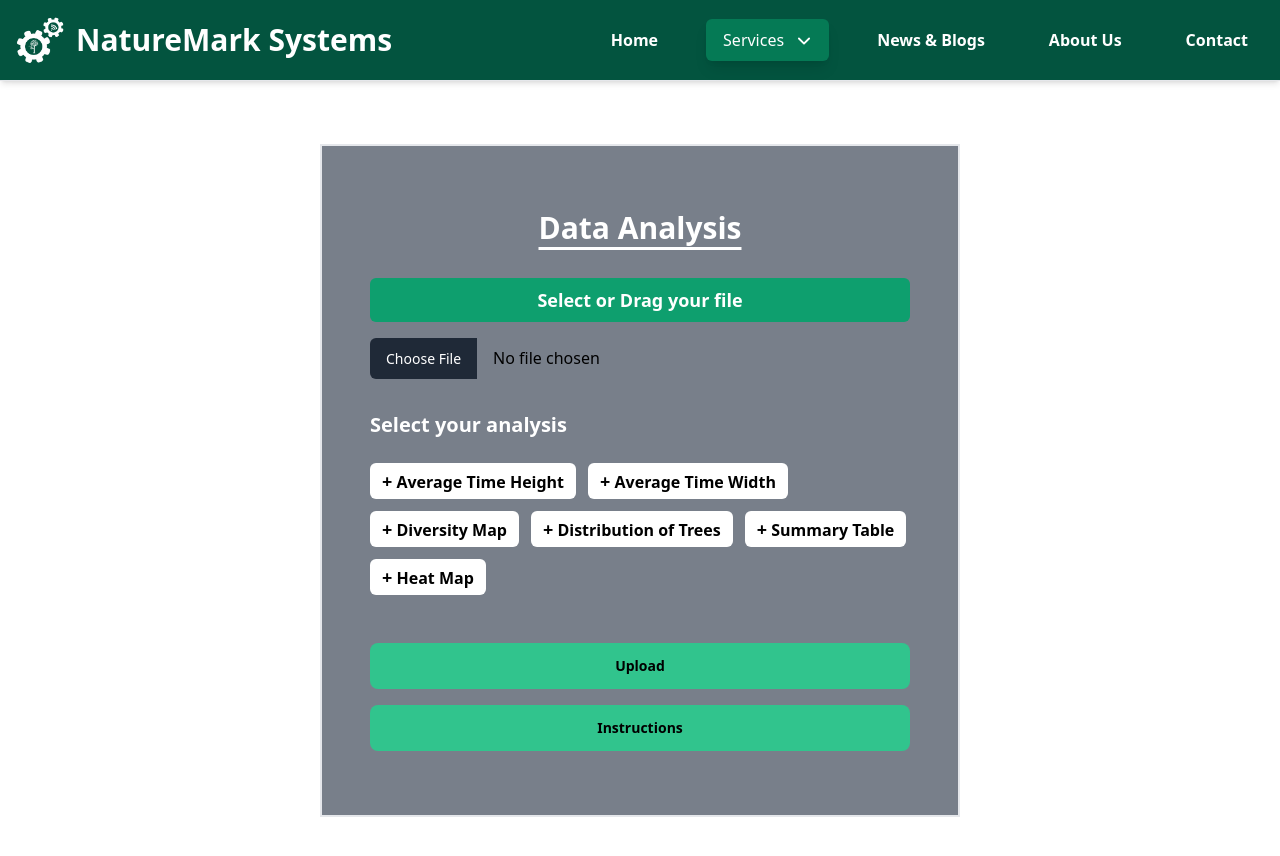
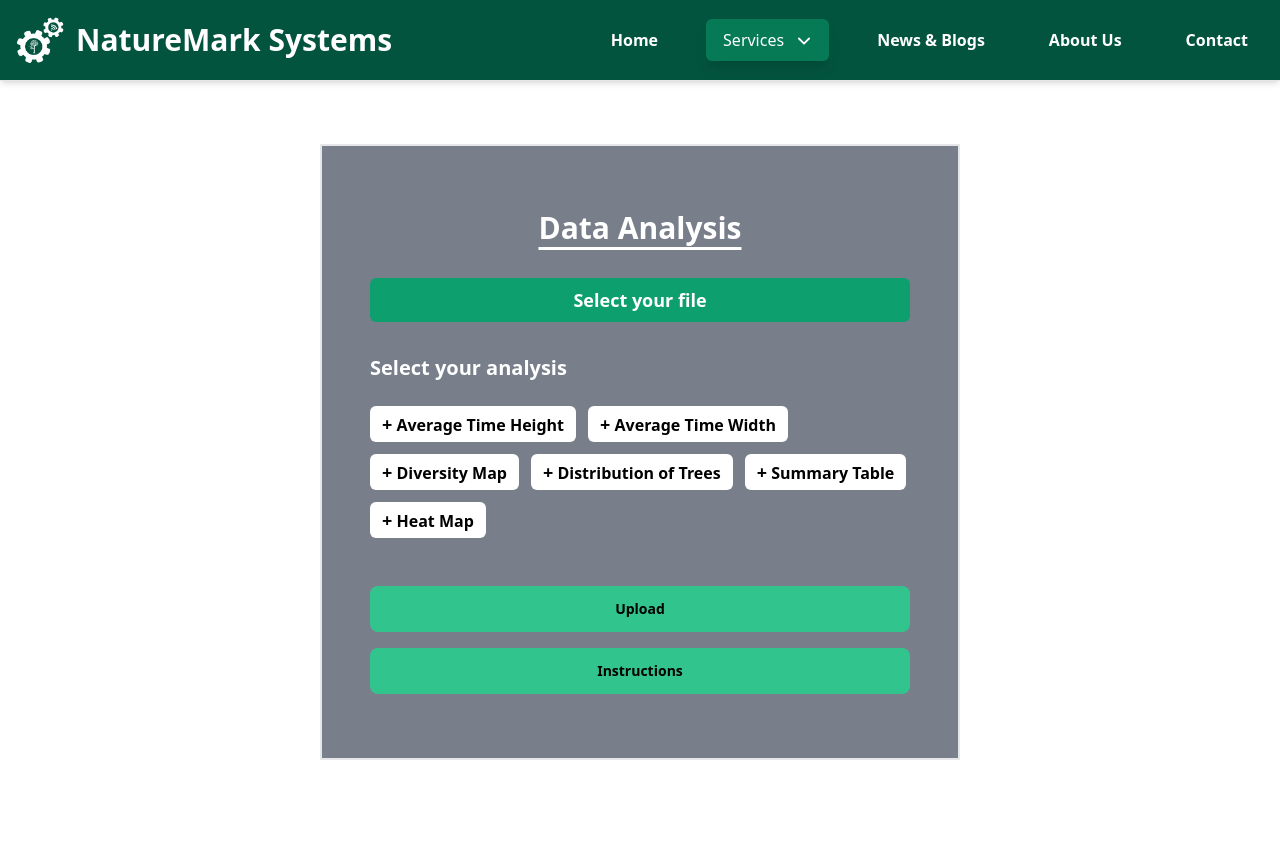
Before and after one commit to mshailesh7/MainWeb, a React (Vite) app: page /UploadAnalysis in a window 1280 px wide. Shown: the top 856 px of the page. Built offline with nearby package versions, Linux system fonts and the light colour scheme.

Commit message:
minor changes in analysis form

```diff
--- a/src/Components/ArborTagAnalysis_Components/DataAnalysisForm.jsx
+++ b/src/Components/ArborTagAnalysis_Components/DataAnalysisForm.jsx
@@ -21,13 +21,13 @@ function DataAnalysisForm() {
               htmlFor="fileInput"
               className="bg-green-500 text-white w-full text-center py-2 font-bold text-lg rounded-md cursor-pointer"
             >
-              Select or Drag your file
+              Select your file
             </label>
             <input
               accept=".csv"
               type="file"
               id="fileInput"
-              className="rounded-md "
+              className="hidden rounded-md "
             />
           </div>
 
@@ -35,6 +35,7 @@ function DataAnalysisForm() {
             <h1 className="text-white font-bold text-xl">
               Select your analysis
             </h1>
+
             <div className="flex flex-wrap justify-start mx-auto gap-x-3 gap-y-3">
               <div
                 onClick={() => SetOption1(!Option1)}
@@ -116,6 +117,7 @@ function DataAnalysisForm() {
               </div>
             </div>
           </div>
+
           <div className="my-4 flex flex-col gap-y-4 px-12 ">
             {" "}
             <button
```
